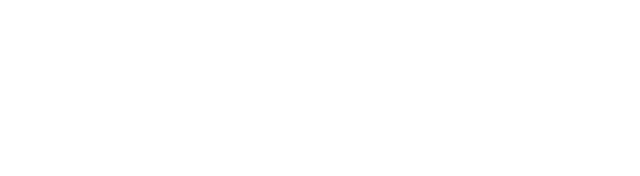
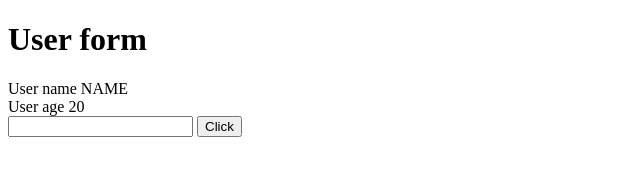
Before and after one commit to Frontend-direction/typescript_dev_guide, a website with bundled scripts: page webframork/index.html in a window 1280 px wide. Shown: the whole page, without its empty margins (0-640 px from the left). Built offline with nearby package versions, Linux system fonts and the light colour scheme; data requests are answered from the project's data file.

Commit message:
added view form model

```diff
--- a/webframork/index.html
+++ b/webframork/index.html
@@ -7,6 +7,7 @@
   <title>Document</title>
 </head>
 <body>
+  <div id="root"></div>
   <script src="./src/index.ts"></script>
 </body>
 </html>
--- a/webframork/src/index.ts
+++ b/webframork/src/index.ts
@@ -1,17 +1,11 @@
-import axios from 'axios';
-import { Collection } from './models/Collection';
-import { User, UserProps } from './models/User'
+import { UserForm } from "./views/UserForm";
+import { User } from './models/User';
 
-axios.get('http://localhost:3000/users')
-  .then(res => console.log(res))
+const user = User.buildUser({ name: 'NAME', age: 20});
 
-const collection = new Collection<User, UserProps>(
-  'http://localhost:3000/users',
-  (json: UserProps) => User.buildUser(json)
+const userForm = new UserForm(
+  document.getElementById('root'),
+  user
 );
 
-collection.on('change', () => {
-  console.log(collection);
-});
-
-collection.fetch();
+userForm.render();
--- /dev/null
+++ b/webframork/src/views/UserForm.ts
@@ -0,0 +1,55 @@
+import { User } from '../models/User';
+
+interface EventMap {
+  [key:string]: () => void
+}
+
+export class UserForm {
+  constructor(
+    public parent: Element,
+    public model: User
+  ){}
+
+  eventsMap(): EventMap {
+    return {
+      'click:button': this.onButtonClick,
+    }
+  }
+
+  onButtonClick(): void {
+    console.log('here;')
+  }
+
+  template(): string {
+    return `
+      <div>
+        <h1>User form</h1>
+        <div> User name ${this.model.get('name')} </div>
+        <div> User age ${this.model.get('age')} </div>
+        <input />
+        <button>Click</button>
+      </div>
+    `
+  }
+
+  bindEvents(fragment: DocumentFragment): void {
+    const eventsMap = this.eventsMap();
+
+    for(let eventKey in eventsMap) {
+      const [eventName, selector] = eventKey.split(':');
+
+      fragment.querySelectorAll(selector).forEach(element => {
+        element.addEventListener(eventName, eventsMap[eventKey])
+      })
+    }
+  }
+
+  render(): void {
+    const templateElement = document.createElement('template');
+    templateElement.innerHTML = this.template();
+
+    this.bindEvents(templateElement.content);
+
+    this.parent.append(templateElement.content);
+  }
+}
```
